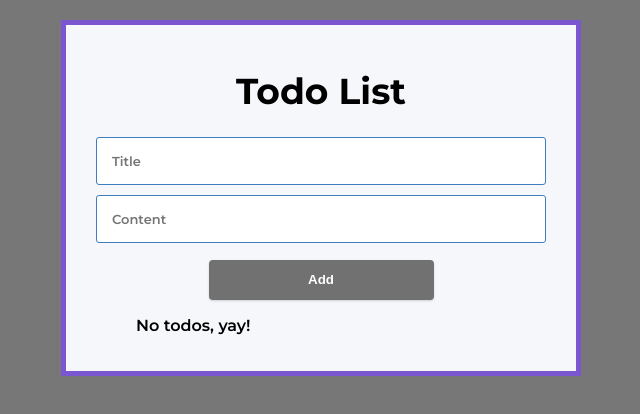
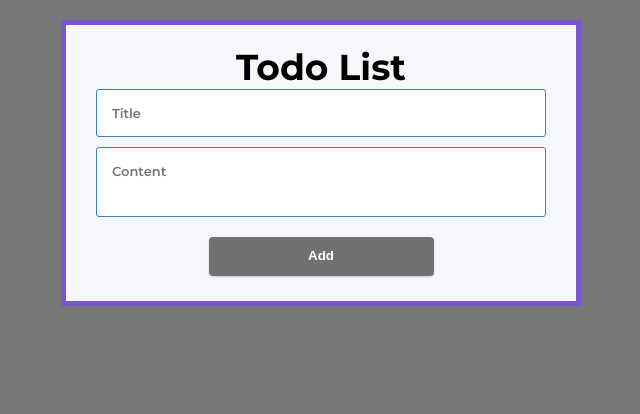
Before and after one commit to Xanarond/react-todoapp, a React (Create React App) app: page / in a window 1280 px wide. Shown: the top 414 px of the page, without its empty margins (319-959 px from the left). Built offline with nearby package versions, Linux system fonts and the light colour scheme.

Commit message:
Add Todo & style

```diff
--- a/package.json
+++ b/package.json
@@ -4,6 +4,9 @@
   "private": true,
   "dependencies": {
     "@fortawesome/fontawesome-free": "^5.14.0",
+    "@fortawesome/fontawesome-svg-core": "^1.2.30",
+    "@fortawesome/free-solid-svg-icons": "^5.14.0",
+    "@fortawesome/react-fontawesome": "^0.1.11",
     "@testing-library/jest-dom": "^4.2.4",
     "@testing-library/react": "^9.3.2",
     "@testing-library/user-event": "^7.1.2",
--- a/src/components/InputForm.js
+++ b/src/components/InputForm.js
@@ -75,16 +75,18 @@ class InputForm extends Component {
 
                     <input
                         type="text"
-                        className="todo-form"
+                        maxLength="20"
+                        className="title-form"
                         onChange={this.onLabelChange}
                         value={this.state.label}
                         placeholder="Title"
                         style={{borderColor: titleColor}}
                     />
 
-                    <input
+                    <textarea
                         type="text"
-                        className="todo-form"
+                        maxLength="70"
+                        className="text-form"
                         onChange={this.onContentChange}
                         value={this.state.content}
                         placeholder="Content"
--- a/src/components/ListTodos.js
+++ b/src/components/ListTodos.js
@@ -1,25 +1,23 @@
 import React from 'react';
 import { connect } from 'react-redux';
-import { bindActionCreators } from 'redux';
 import { getTodos } from '../store/reducers';
 import TodoItem from './TodoItem';
 
-class ListTodos extends React.Component {
-  render() {
-    const { todo } = this.props;
+const ListTodos = ({ todo }) => {
+  console.log(todo);
+  const elements = todo.map((item) => {
+    const { id, label, content } = item;
     return (
-      <ul className="todo-list">
-        {
-          todo && todo.length
-            ? todo.map((curVarlue, index) => <TodoItem key={`todo-${curVarlue.id}`} todo={curVarlue} />) : 'No todos, yay!'
-        }
-      </ul>
+      <li key={id} className="list-group-item">
+        <TodoItem label={label} content={content} />
+      </li>
     );
-  }
-}
+  });
 
-const mapDispatchToProps = (dispatch) => bindActionCreators({ getTodos }, dispatch);
+  return (<ul className="elem">{ elements }</ul>);
+};
+
 const mapStateToProps = (state) => ({
   todo: state.todo,
 });
-export default connect(mapStateToProps, mapDispatchToProps)(ListTodos);
+export default connect(mapStateToProps, { getTodos })(ListTodos);
--- a/src/components/TodoItem.js
+++ b/src/components/TodoItem.js
@@ -1,36 +1,40 @@
 import React from 'react';
 import { connect } from 'react-redux';
+import { FontAwesomeIcon } from '@fortawesome/react-fontawesome';
+import { toggleTodo } from '../store/actions/todo';
 
-function TodoItem({ todo,
-  content, done, label, onToggleImportant, onToggleDone, onDelete,
-}) {
-  return (
-    <span>
+const TodoItem = ({ label, content }) => (
+
+  <div className="container">
+    <div className="content">
       <span
-        className="todo-list-item-label"
-        onClick={onToggleDone}
+        className="title"
       >
         {label}
-        {content}
       </span>
-
+      <p className="">{content}</p>
+    </div>
     <button
       type="button"
-        className="btn btn-outline-success btn-sm float-right"
-        onClick={onToggleImportant}
+      className="button-item"
     >
-        <i className="fa fa-exclamation" />
+      <FontAwesomeIcon icon={['fas', 'coffee']} />
     </button>
 
     <button
       type="button"
-        className="btn btn-outline-danger btn-sm float-right"
-        onClick={onDelete}
+      className="button-item"
     >
-        <i className="fa fa-trash-o" />
+      <FontAwesomeIcon icon={['fas', 'coffee']} />
     </button>
-    </span>
+
+    <button
+      type="button"
+      className="button-item"
+    >
+      <i className="fas fa-trash-alt" />
+    </button>
+  </div>
 );
-}
-
-export default connect(null)(TodoItem);
+export default connect(null,
+  { toggleTodo })(TodoItem);
--- a/src/store/reducers/index.js
+++ b/src/store/reducers/index.js
@@ -1,21 +1,15 @@
-const initialState = {
-  id: '',
-  label: '',
-  content: '',
-};
-
-const todosReducer = (state = initialState, action) => {
+const todosReducer = (state = [], action) => {
   switch (action.type) {
     case 'ADD_TODO':
       const { id, label, content } = action.payload;
-      return {
+      return [
         ...state,
-        [id]: [
+        {
           id,
           label,
           content,
-        ],
-      };
+        },
+      ];
     case 'TOGGLE_TODO':
       return state.map((todo) => (todo.id === action.id
         ? { ...todo, completed: !todo.completed }
--- a/src/styles/input.scss
+++ b/src/styles/input.scss
@@ -3,7 +3,7 @@
   align-content: center;
 }
 
-.todo-form {
+.title-form {
   padding: 15px;
   border: 1px solid #ccc;
   border-radius: 3px;
@@ -19,6 +19,29 @@
   }
 }
 
+.text-form {
+  padding: 15px;
+  border: 1px solid #ccc;
+  border-radius: 3px;
+  margin-bottom: 10px;
+  width: 100%;
+  max-width: 100%;
+  resize: none;
+  box-sizing: border-box;
+  font-family: Montserrat, serif;
+  color: #2C3E50;
+  font-size: 13px;
+  height: 70px;
+
+  &:hover {
+    border-color: #3d7ec0;
+  }
+}
+
+.elem{
+  margin-left: 0;
+}
+
 .btn{
   margin-top: 0.4rem;
   border-radius: 4px;
@@ -30,6 +53,7 @@
   color: #fff;
   font-weight: 600;
   transition: background-color 0.1s ease-in-out;
+  margin-bottom: 5px;
 
   &:hover{
     background: lighten(#4949e4, 2%);
@@ -37,7 +61,9 @@
     cursor: pointer;
   }
   &:focus{
-    box-shadow: 0 0 0 2px white, 0 0 0 3px #ae2732;
+    background: #49e44c;
+    box-shadow: 0 0 0 1px #707070;
+    cursor: pointer;
   }
 
   &:disabled{
--- a/src/styles/item.scss
+++ b/src/styles/item.scss
@@ -1,6 +1,40 @@
-.todo-list-item-label {
-  margin-left: 1.25rem;
-  line-height: 35px;
-  cursor: pointer;
-  user-select: none;
+.container{
+  display: -webkit-flex;
+  -webkit-flex-flow: row wrap;
+  display: flex;
+  flex-flow: row wrap;
 }
+.title{
+  -webkit-flex: 3 1 100px;
+  -ms-flex:  3 1 100px;
+  flex:  3 1 100px;
+}
+.content{
+  -webkit-flex: 3 1 100px;
+  -ms-flex:  3 1 100px;
+  flex:  3 1 100px;
+}
+
+.list-group-item{
+border: #4949e4 solid 1px;
+  border-radius: 6px;
+  margin-bottom: 5px;
+  list-style-type: none;
+  padding: 5px;
+}
+
+
+p {
+  font-size: 13px;
+  color: #6d6d6d;
+  margin-right: auto;
+}
+
+.button-item{
+  width: 60px;
+  height: 30px;
+  position: relative;
+  line-height: 2.4rem;
+  padding: 6px;
+  margin: 2px;
+}
--- a/src/styles/main.scss
+++ b/src/styles/main.scss
@@ -2,6 +2,11 @@
 @import 'input';
 @import "item";
 @import url('https://fonts.googleapis.com/css2?family=Montserrat:wght@600;700&display=swap');
+
+* {
+  margin: 0;
+  padding: 0;
+}
 
 .todo-app {
   width: 450px;
```
Lines whose indentation alone changed are shown as unchanged.
